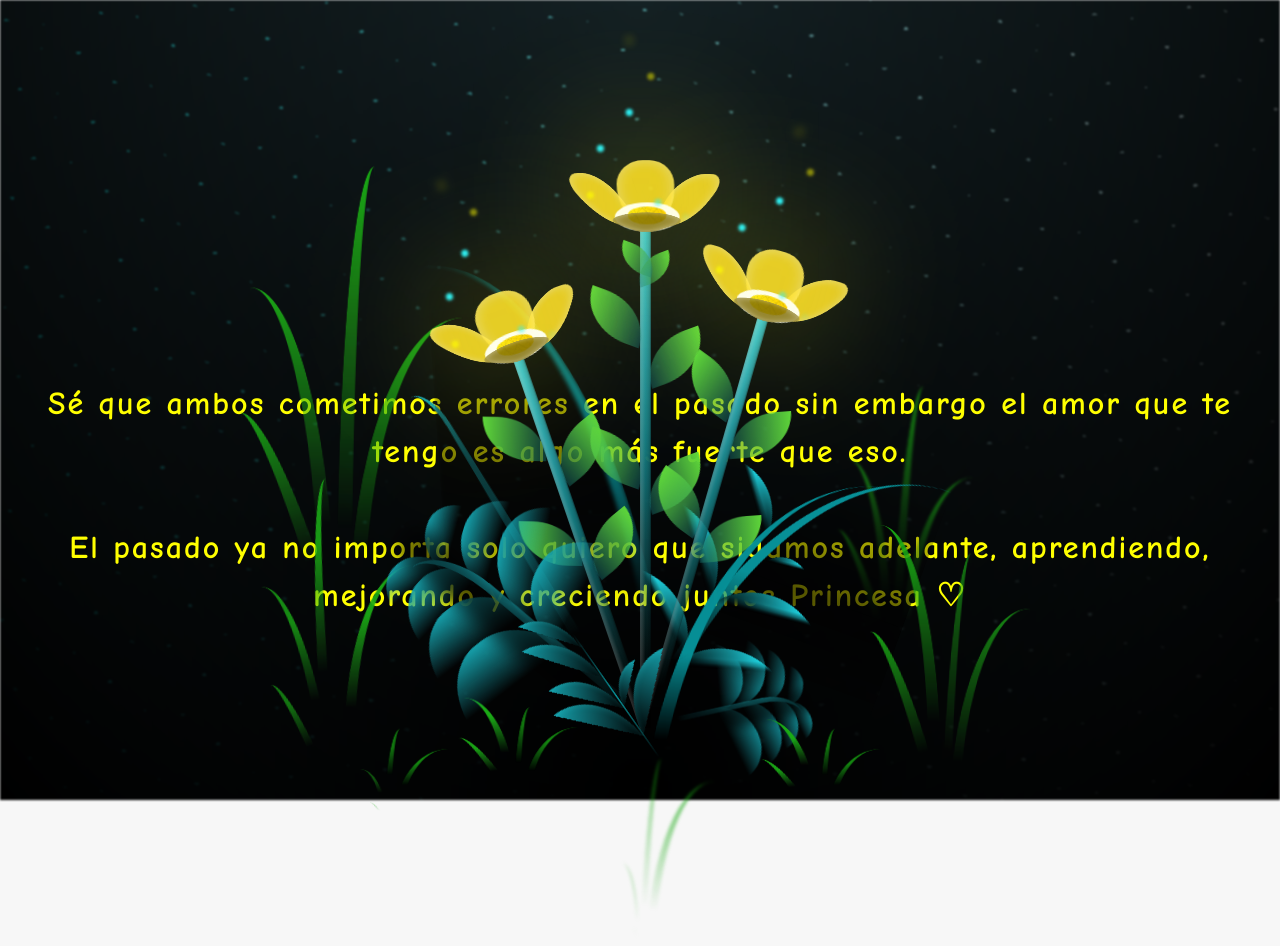
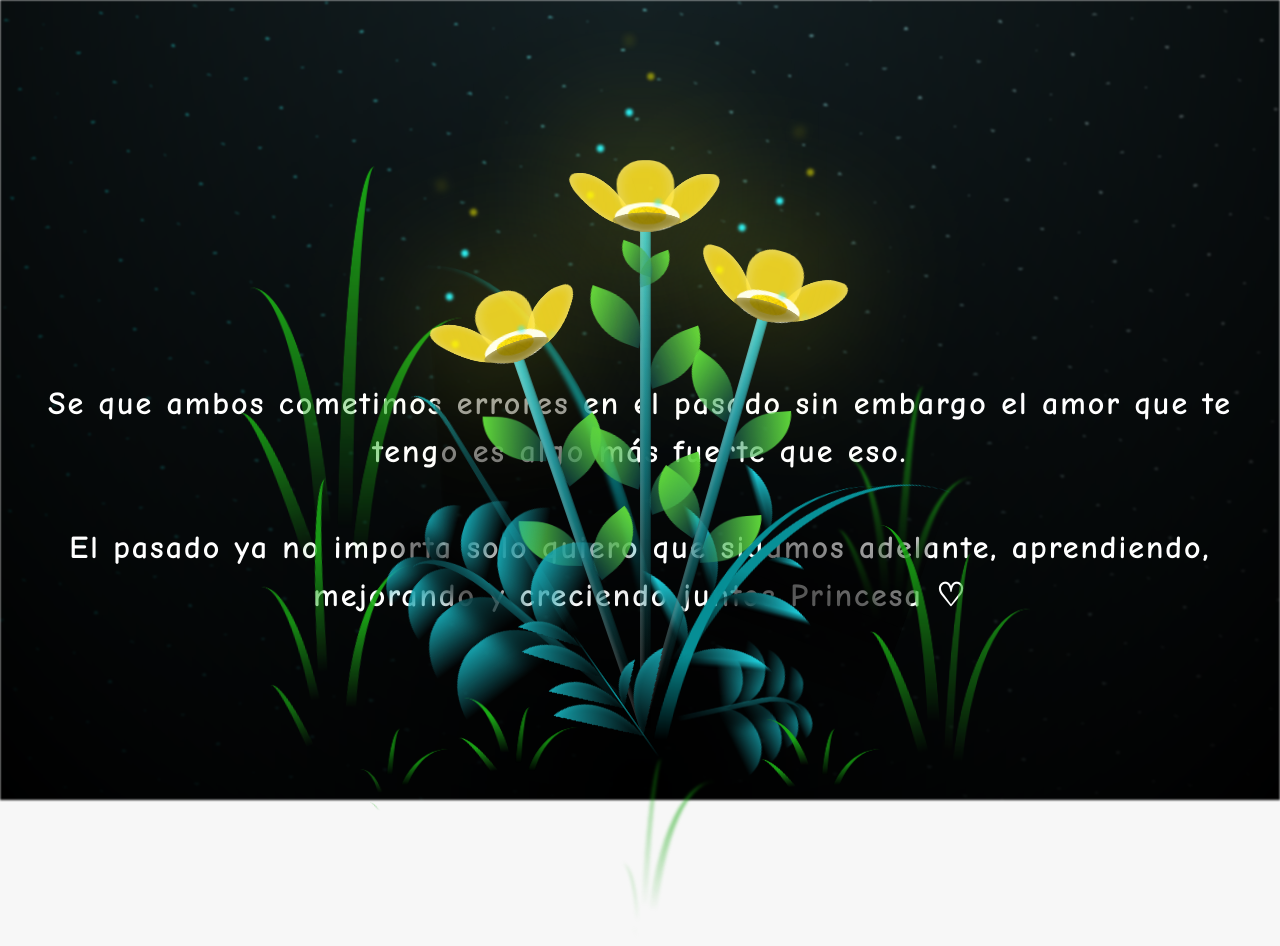
Before and after one commit to Xawz29/Marianaaa, a plain HTML site: page flower.html in a window 1280 px wide. Drawn offline with Linux system fonts and the light colour scheme.

Commit message:
Marianaa

```diff
--- a/css/main.css
+++ b/css/main.css
@@ -42,7 +42,7 @@ body {
 .titulo {
   margin-bottom: 180px;
   font-family: "Comic Sans MS", Arial, sans-serif;
-  color: yellow;
+  color: rgb(255, 255, 255);
   position: absolute;
   font-weight: bold;
   letter-spacing: 2px;
--- a/flower.html
+++ b/flower.html
@@ -9,10 +9,10 @@
     <title>Flower</title>
   </head>
   <body class="container">
-    <audio src="sound/Jay Wheeler - Amor de Febrero (Official Music Video)_[cut_27sec].mp3" autoplay></audio>
+    <audio src="sound/Jay Wheeler - Amor de Febrero (Official Music Video)_[cut_27sec].mp3" autoplay loop></audio>
 
     </div>
-    <h1 class="titulo">Sé que ambos cometimos errores en el pasado sin embargo el amor que te tengo es algo más fuerte que eso. <br> <br>
+    <h1 class="titulo">Se que ambos cometimos errores en el pasado sin embargo el amor que te tengo es algo más fuerte que eso. <br> <br>
       El pasado ya no importa solo quiero que sigamos adelante, aprendiendo, mejorando y creciendo juntos Princesa ♡</h1>
 
     <div class="night"></div>
```
